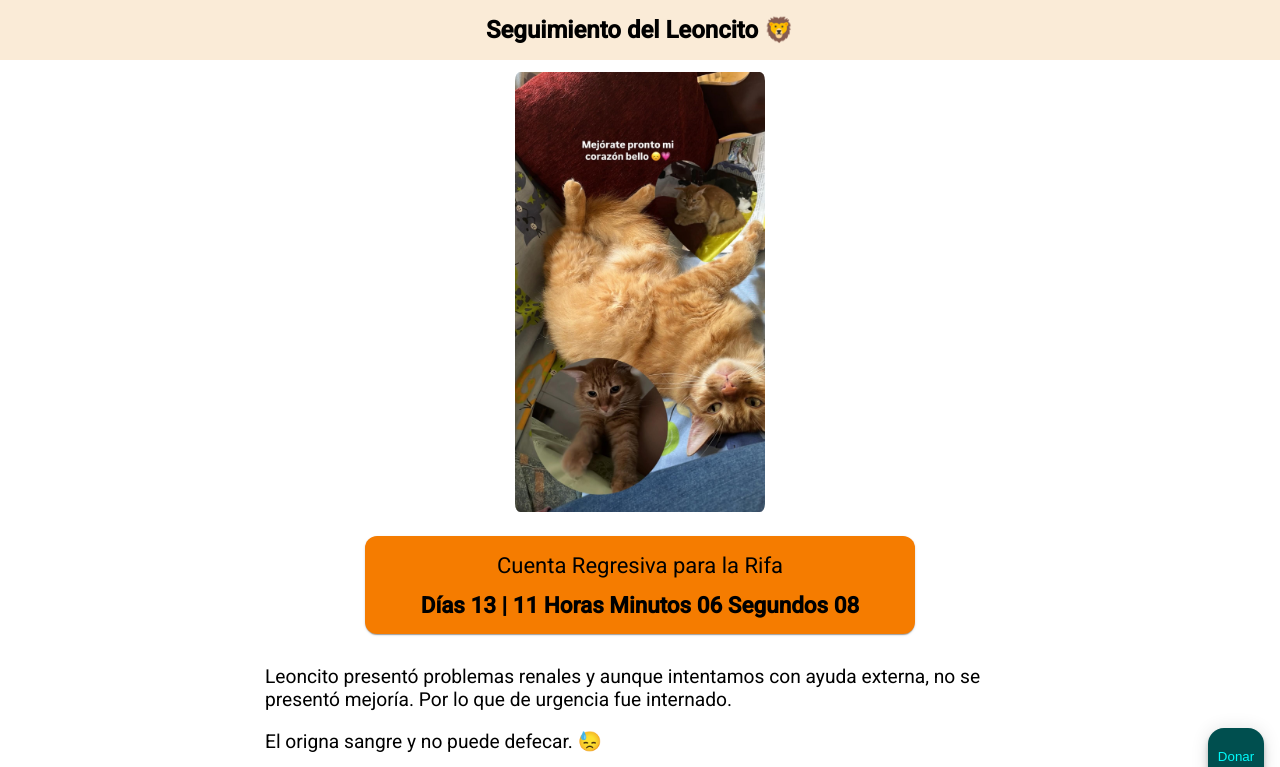
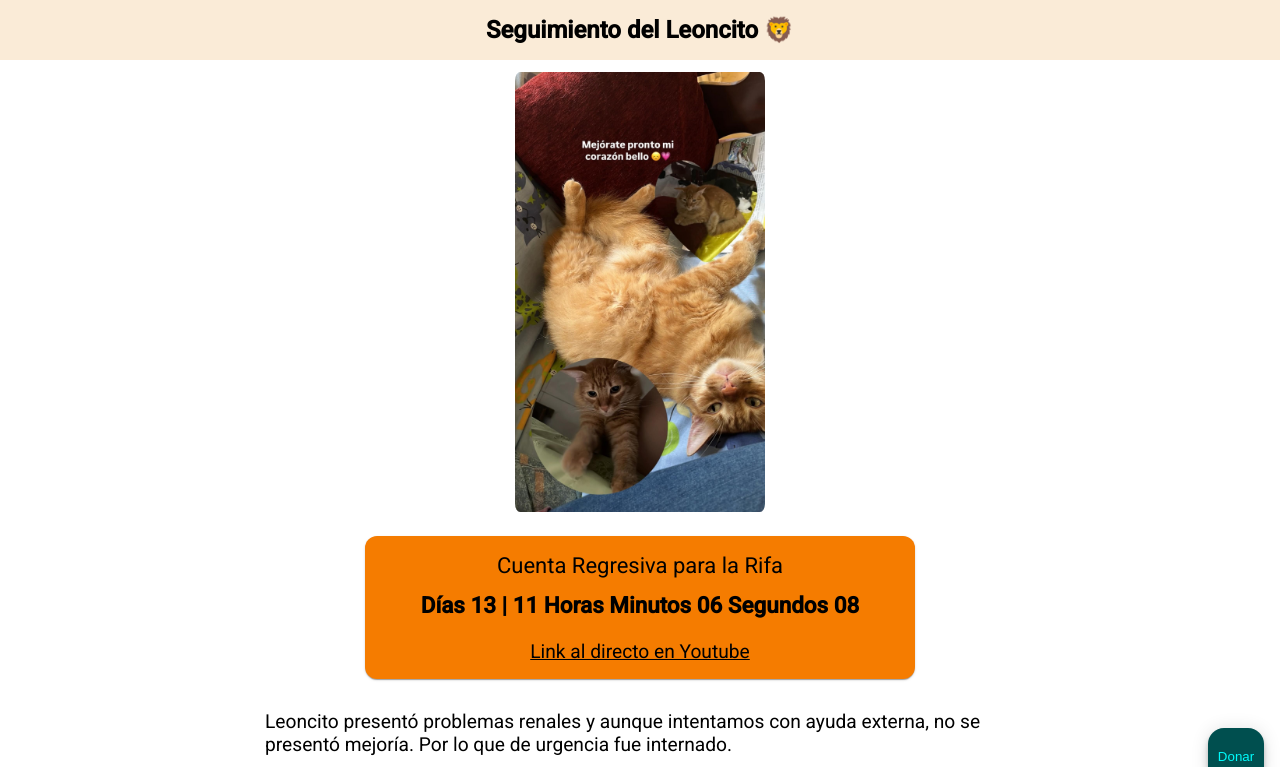
Before and after one commit to CristopherVanegas/Leoncito, an Angular app: page / in a window 1280 px wide. Shown: the top 767 px of the page. Built offline with nearby package versions, Linux system fonts and the light colour scheme.

Commit message:
Se agregó link al directo

```diff
--- a/src/app/countdown/countdown.component.css
+++ b/src/app/countdown/countdown.component.css
@@ -25,3 +25,8 @@ h2 {
 h3 {
   margin-top: 12px;
 }
+.no-link {
+  text-decoration: none; /* Eliminar subrayado */
+  color: inherit;
+  text-decoration: underline; /* Agregar subrayado */
+}
--- a/src/app/countdown/countdown.component.html
+++ b/src/app/countdown/countdown.component.html
@@ -7,7 +7,13 @@
     </mat-card-header>
     <mat-card-content>
       <h3>{{ formattedTime }}</h3>
-      <!-- Mostramos el tiempo en el formato solicitado -->
+      <a
+        mat-button
+        href="https://www.youtube.com/live/5fSuSGFhjBg"
+        target="_blank"
+        class="no-link"
+        >Link al directo en Youtube</a
+      >
     </mat-card-content>
   </mat-card>
 </div>
--- a/src/app/countdown/countdown.component.ts
+++ b/src/app/countdown/countdown.component.ts
@@ -1,10 +1,12 @@
 import { Component, OnInit, OnDestroy } from '@angular/core';
 import { MatCardModule } from '@angular/material/card';
+import { RouterModule } from '@angular/router';
+import { MatButton } from '@angular/material/button';
 
 @Component({
   selector: 'app-countdown',
   standalone: true,
-  imports: [MatCardModule],
+  imports: [MatCardModule, RouterModule, MatButton],
   templateUrl: './countdown.component.html',
   styleUrls: ['./countdown.component.css'],
 })
@@ -15,6 +17,9 @@ export class CountdownComponent implements OnInit, OnDestroy {
   public secondsRemaining: number = 0;
   private intervalId: any;
 
+  openLink(): void {
+    window.open('https://www.youtube.com/live/5fSuSGFhjBg', '_blank');
+  }
   // Fecha objetivo: 6 de abril de 2024 a las 14:00 (hora Ecuador)
   public targetDate: Date = new Date('2025-04-06T14:00:00-05:00'); // Hora Ecuador (UTC -5)
 
```
